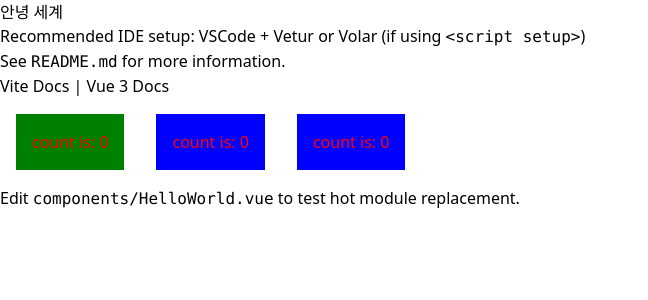
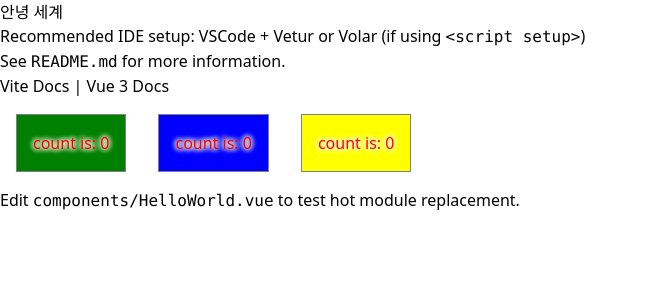
Before and after one commit to ezaurum/vue3-boilerplate, a Vue app: page / in a window 1280 px wide. Shown: the top 300 px of the page, without its empty margins (0-648 px from the left). Built offline with nearby package versions, Linux system fonts and the light colour scheme.

Commit message:
fix: Change style for clearance

```diff
--- a/src/components/HelloWorld.vue
+++ b/src/components/HelloWorld.vue
@@ -32,7 +32,7 @@
   <button class="m-4 p-4" type="button" @click="asyncIncrement">
     count is: {{ count }}
   </button>
-  <button class="m-4 p-4" type="button" @click="emitIncrement">
+  <button class="m-4 p-4 last" type="button" @click="emitIncrement">
     count is: {{ count }}
   </button>
   <p>
@@ -78,9 +78,16 @@ export default defineComponent({
 button {
   color: red;
   background: blue;
+  border: 1px solid gray;
+  text-shadow: beige 1px 1px 5px, beige -1px -1px 5px, beige 1px -1px 5px,
+    beige -1px 1px 5px;
 
   &.first {
     background: green;
   }
+
+  &.last {
+    background: yellow;
+  }
 }
 </style>
```
